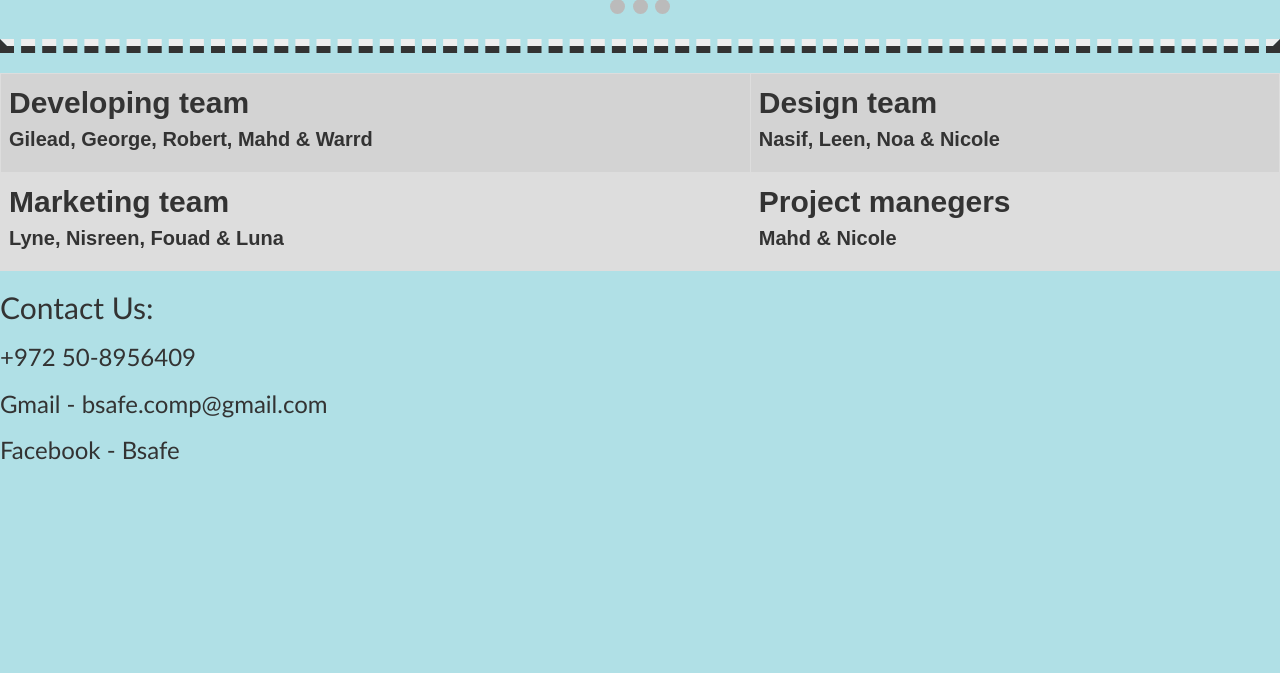
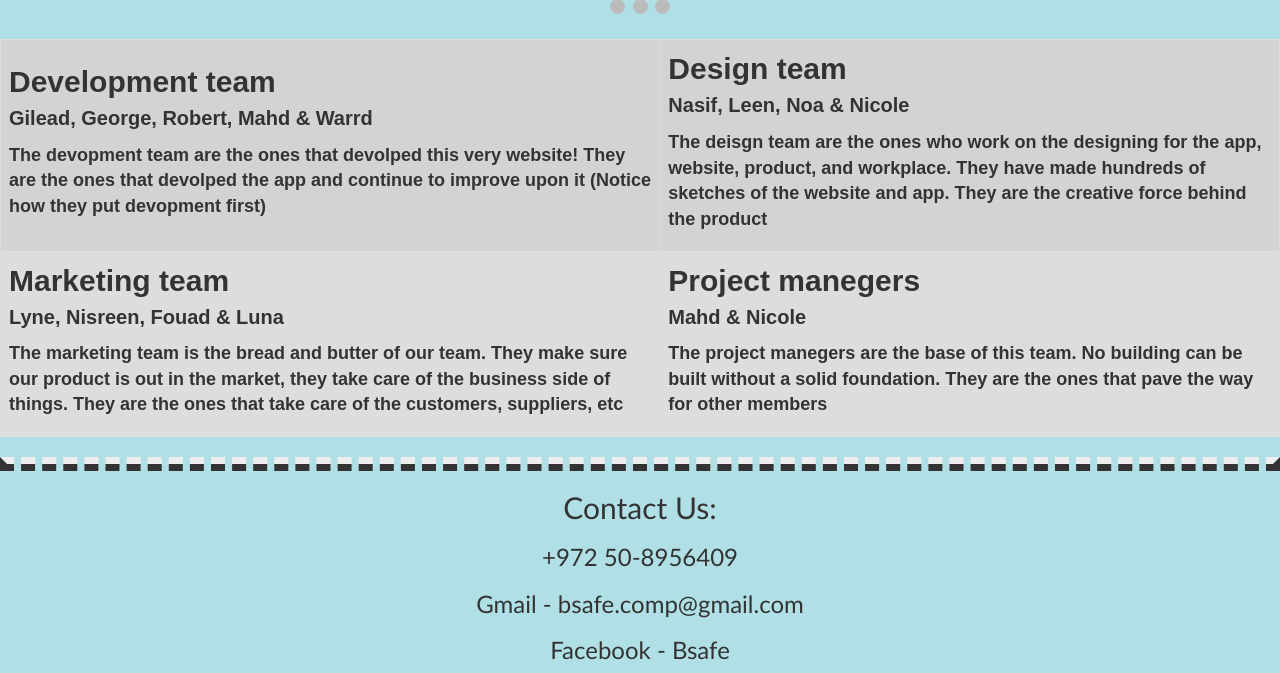
Before and after one commit to meet-projects/Y3S18-seed-app, a Flask app: page /info in a window 1280 px wide. Shown: the part 1463-2136 px from the top of the page. Before the commit the page ends 1923 px from the top, so only its background shows below. Run offline with Flask 2, Linux system fonts and the light colour scheme; lists and menus that the app fills with data are empty; some libraries are stand-ins or nearby versions.

Commit message:
Added text to info and footer for info

```diff
--- a/project/templates/info.html
+++ b/project/templates/info.html
@@ -6,6 +6,9 @@ table {
     font-family: arial, sans-serif;
     border-collapse: collapse;
     width: 100%;
+}
+footer {
+    display: block;
 }
 
 td, th {
@@ -72,23 +75,29 @@ Our product was designed in a way that will help reduce the possibilities of peo
 
   <!-- Full-width images with number and caption text -->
   <div class="mySlides">
-    <div class="numbertext">1 / 3</div>
+    <div class="numbertext">1 / 4</div>
     <img src="../static/pictures/pm1.jpg" style="width:100%">
-    <div class="text">Caption Text</div>
+    <div class="text"></div>
   </div>
 
   <div class="mySlides">
-    <div class="numbertext">2 / 3</div>
+    <div class="numbertext">2 / 4</div>
     <img src="../static/pictures/marketing.jpg" style="width:100%">
-    <div class="text">Caption Two</div>
+    <div class="text"></div>
   </div>
 
   <div class="mySlides">
-    <div class="numbertext">3 / 3</div>
+    <div class="numbertext">3 / 4</div>
     <img src="../static/pictures/design.jpg" style="width:100%">
-    <div class="text">Caption Three</div>
+    <div class="text"></div>
   </div>
 
+
+  <div class="mySlides">
+    <div class="numbertext">4 / 4</div>
+    <img src="../static/pictures/developers.jpg" style="width:100%">
+    <div class="text"></div>
+  </div>
   <!-- Next and previous buttons -->
   <a class="prev" onclick="plusSlides(-1)">&#10094;</a>
   <a class="next" onclick="plusSlides(1)">&#10095;</a>
@@ -103,27 +112,41 @@ Our product was designed in a way that will help reduce the possibilities of peo
   <span class="dot" onclick="currentSlide(3)"></span>
 </div>
 
-<hr>
+<br>
 
 	<table style="background-color: lightgrey">
   <tr>
-    <th>Developing team <br> <p style="font-size:20px;">Gilead, George, Robert, Mahd & Warrd</p></th>
-    <th>Design team <br> <p style="font-size:20px;">Nasif, Leen, Noa & Nicole</p></th>
+    <th>Development team <br> <p style="font-size:20px;">Gilead, George, Robert, Mahd & Warrd</p>
+      <p style="font-size:18px";> The devopment team are the ones that devolped this very website! They are the ones that devolped the app and continue to improve upon it (Notice how they put devopment first)</p></th>
+
+
+    <th>Design team <br> <p style="font-size:20px;">Nasif, Leen, Noa & Nicole</p> <p style="font-size:18px";>The deisgn team are the ones who work on the designing for the app, website, product, and workplace. They have made hundreds of sketches of the website and app. They are the creative force behind the product  </p>
+</th>
 </tr>
 <tr>
-	<th>Marketing team <br> <p style="font-size:20px;">Lyne, Nisreen, Fouad & Luna</p></th>
-	<th>Project manegers <br> <p style="font-size:20px;">Mahd & Nicole</p></th>
+	<th>Marketing team
+	 <br>
+
+	  <p style="font-size:20px;">Lyne, Nisreen, Fouad & Luna</p>
+	  <p style="font-size:18px";> The marketing team is the bread and butter of our team. They make sure our product is out in the market, they take care of the business side of things. They are the ones that take care of the customers, suppliers, etc </p>
+
+	</th>
+	<th>Project manegers <br> <p style="font-size:20px;">Mahd & Nicole</p>
+		  <p style="font-size:18px";>The project manegers are the base of this team. No building can be built without a solid foundation. They are the ones that pave the way for other members  </p> </th>
 </tr>
 </table>
 
+<hr>
 
-<div>
+
+<footer>
+	<center>
 	<h2>Contact Us:</h2>
 	<h3> +972 50-8956409</h3>
 	<h3>Gmail - bsafe.comp@gmail.com</h3>
 	<h3>Facebook - Bsafe</h3>
-
-</div>
+	<center>
+</footer>
 
 
 
```
